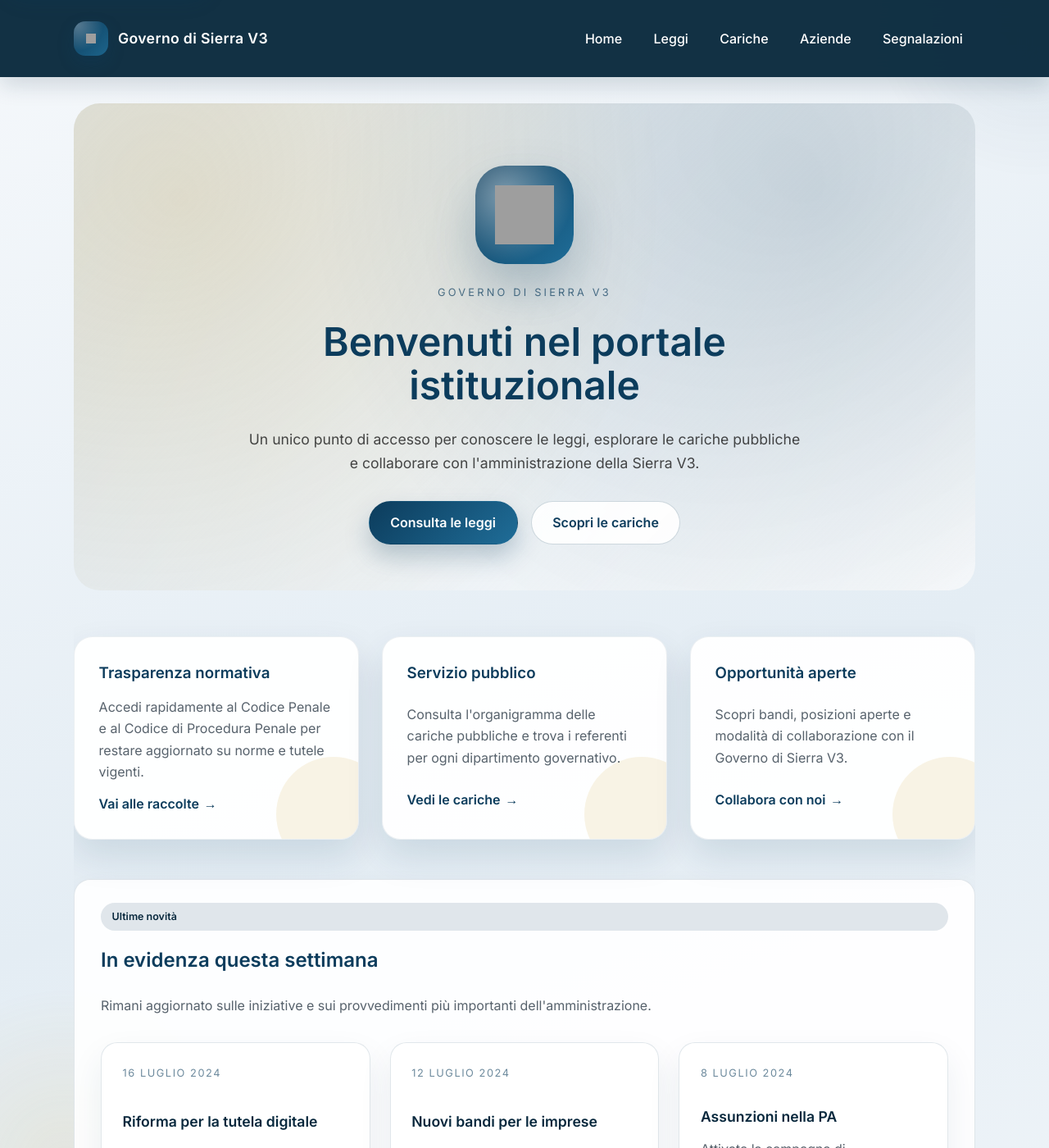
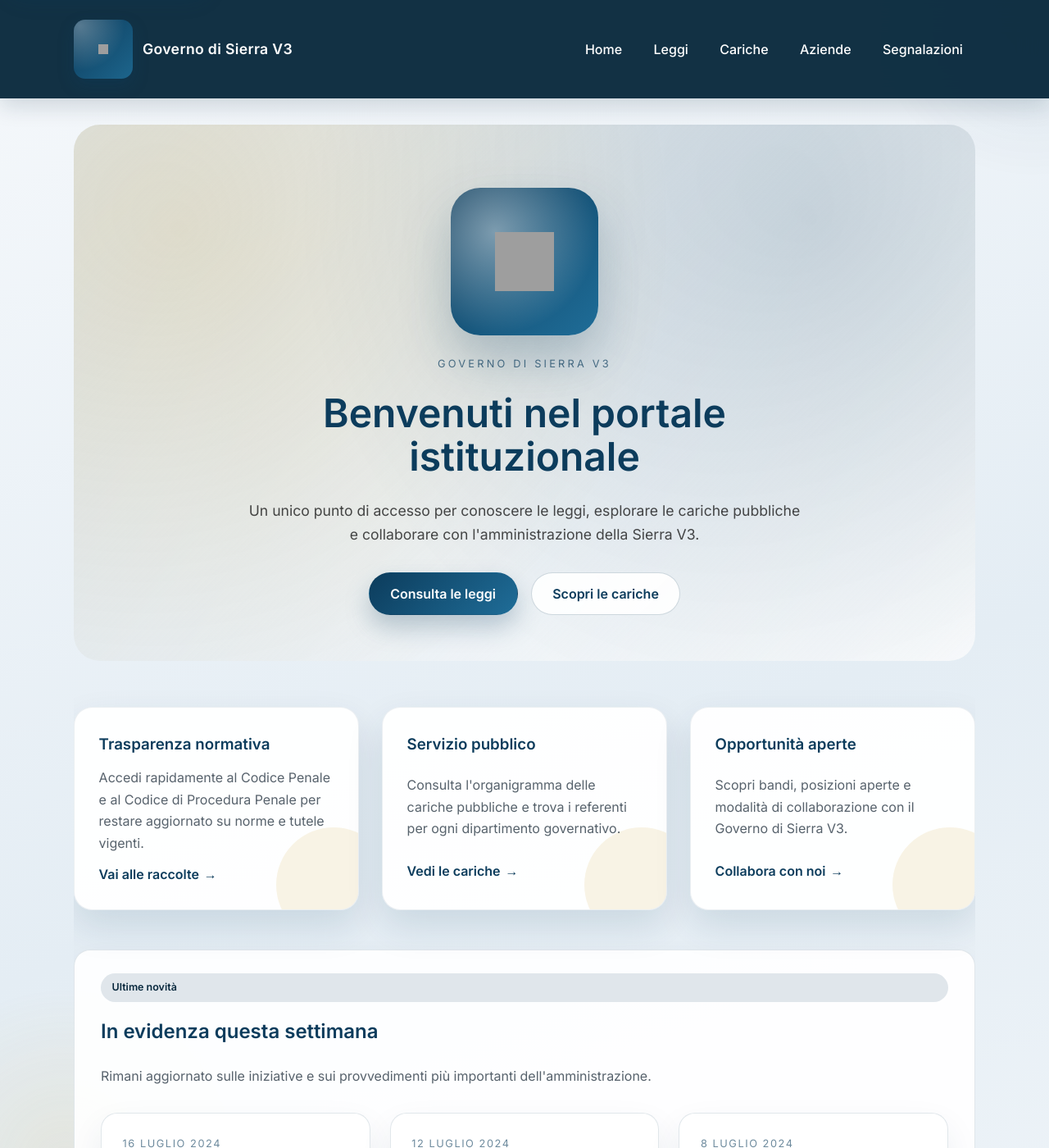
Before and after one commit to governo-sierra-v3/site, a Jekyll site: the page built from index.md, in a window 1280 px wide and 1400 px high. Shown: the whole window at 82% size. Built offline with Jekyll 4.4.1, drawn with Linux system fonts in a browser that asks for light colours; grey boxes are pictures that could not be loaded.

Commit message:
Update style.css

```diff
--- a/assets/css/style.css
+++ b/assets/css/style.css
@@ -189,8 +189,8 @@ h4 {
 }
 
 .brand-mark {
-  width: 42px;
-  height: 42px;
+  width: 72px;
+  height: 72px;
   border-radius: 14px;
   background:
     url('../images/LOGO-SIERRA.png') center/12px 12px no-repeat,
@@ -582,8 +582,8 @@ tbody tr:hover td {
 }
 
 .hero-logo {
-  width: 120px;
-  height: 120px;
+  width: 180px;
+  height: 180px;
   margin: 0 auto;
   border-radius: 36px;
   background:
```
